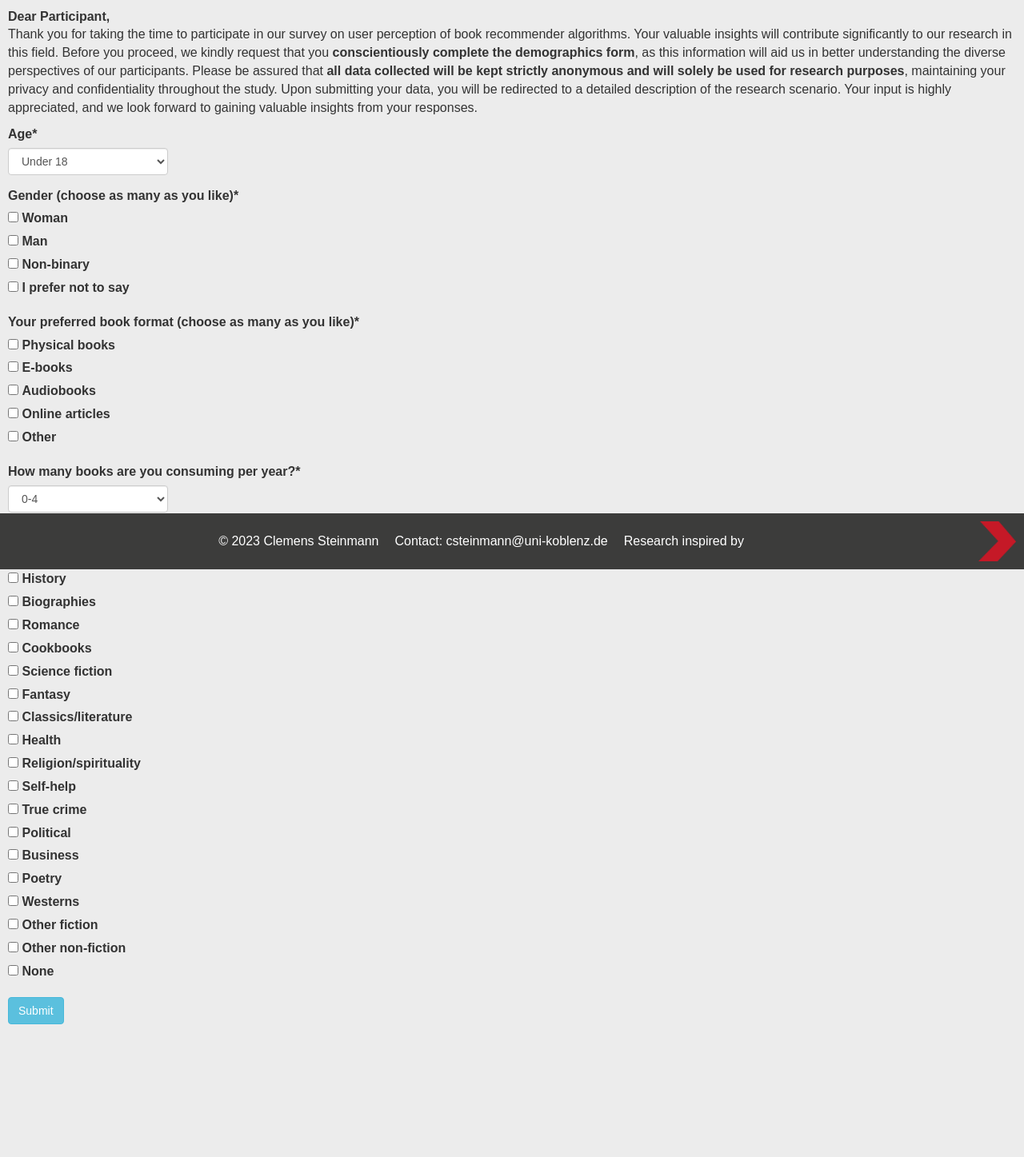
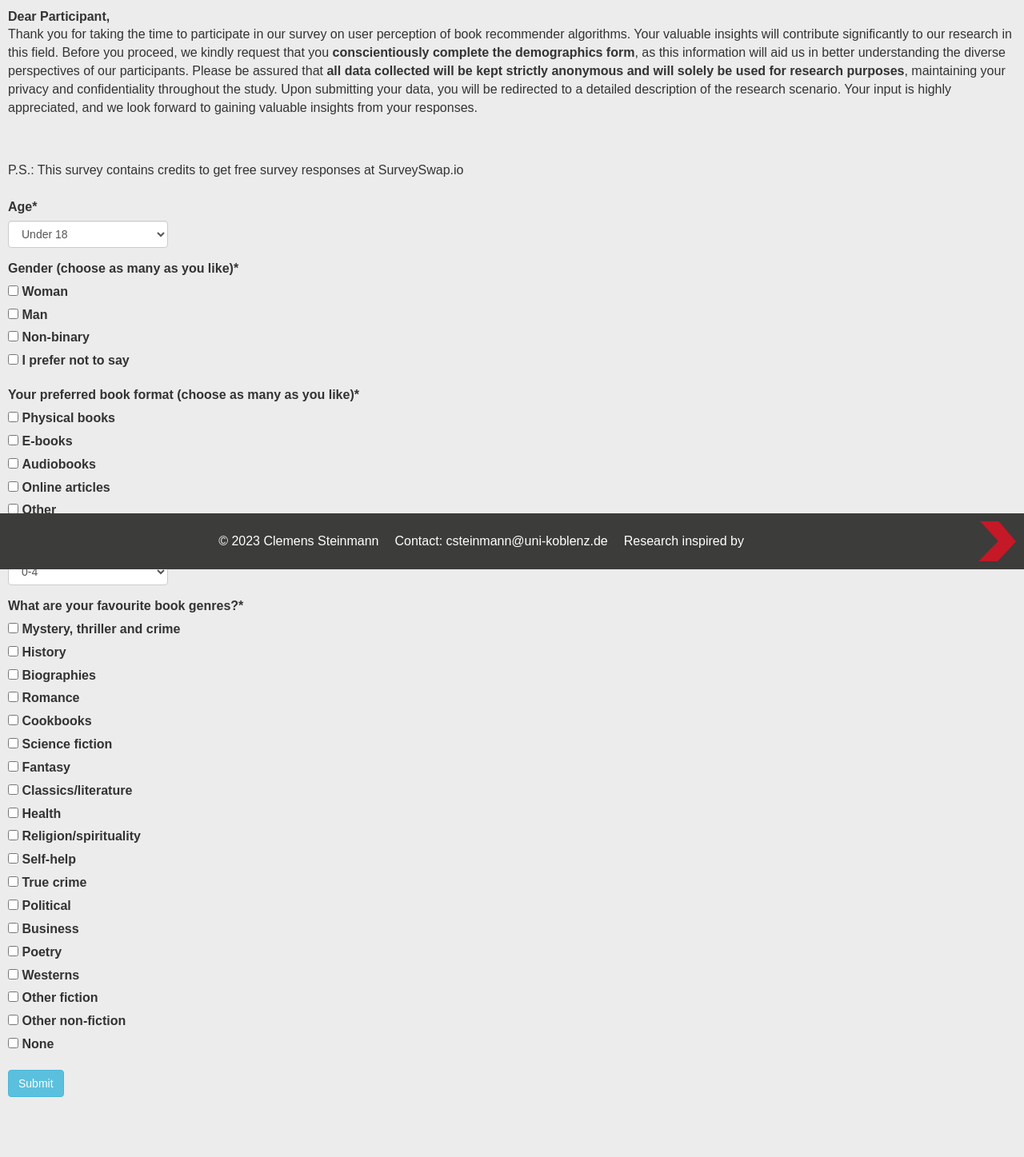
Before and after one commit to csteinmann/book_recommendation, a Django app: page / in a window 1280 px wide. Shown: the part 88-1535 px from the top of the page at 80% size. Before the commit the page ends 1369 px from the top, so only its background shows below. Run offline with Django 4.2, Linux system fonts and the light colour scheme; some libraries are stand-ins or nearby versions.

Commit message:
Update index.html

```diff
--- a/bookrec/templates/bookrec/index.html
+++ b/bookrec/templates/bookrec/index.html
@@ -16,7 +16,9 @@
         maintaining your privacy and confidentiality throughout the study.
         Upon submitting your data, you will be redirected to a detailed description of the research scenario.
         Your input is highly appreciated, and we look forward to gaining valuable insights from your responses.
-    </p>
+    </p><br><br>
+    P.S.: This survey contains credits to get free survey responses at SurveySwap.io
+    <br><br>
     <form method="POST">
         {% csrf_token %}
         {{ demographic_form|crispy }}
```
